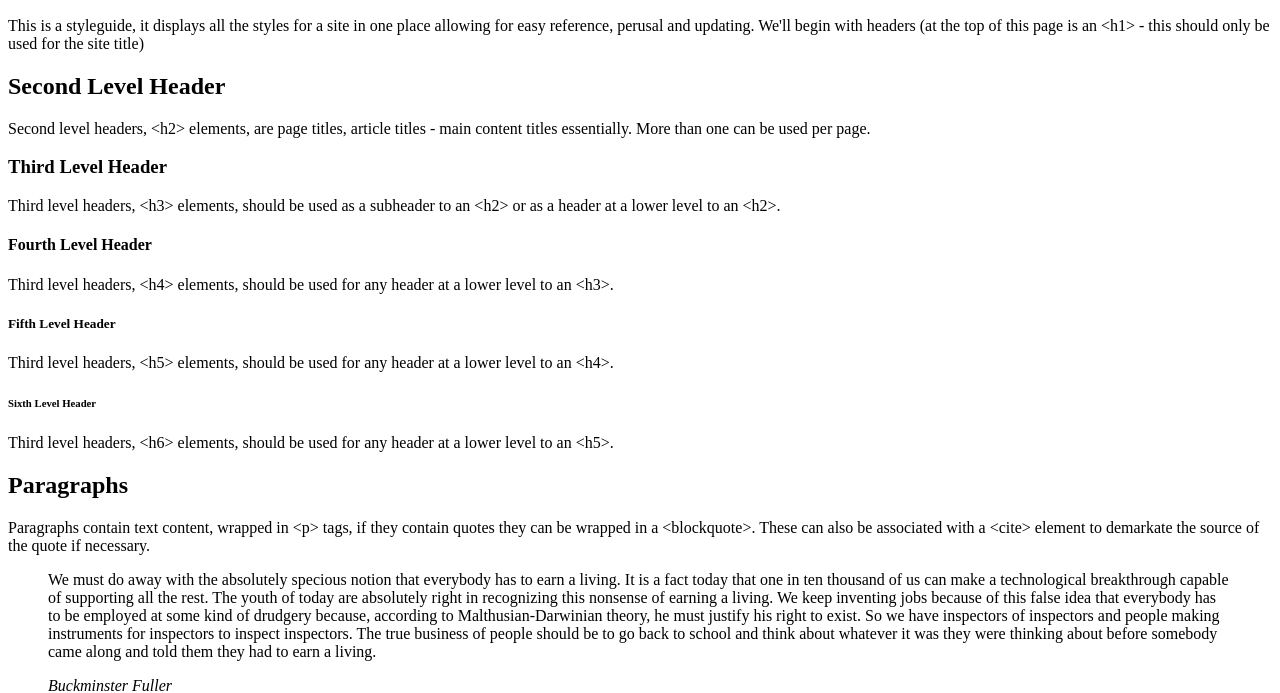
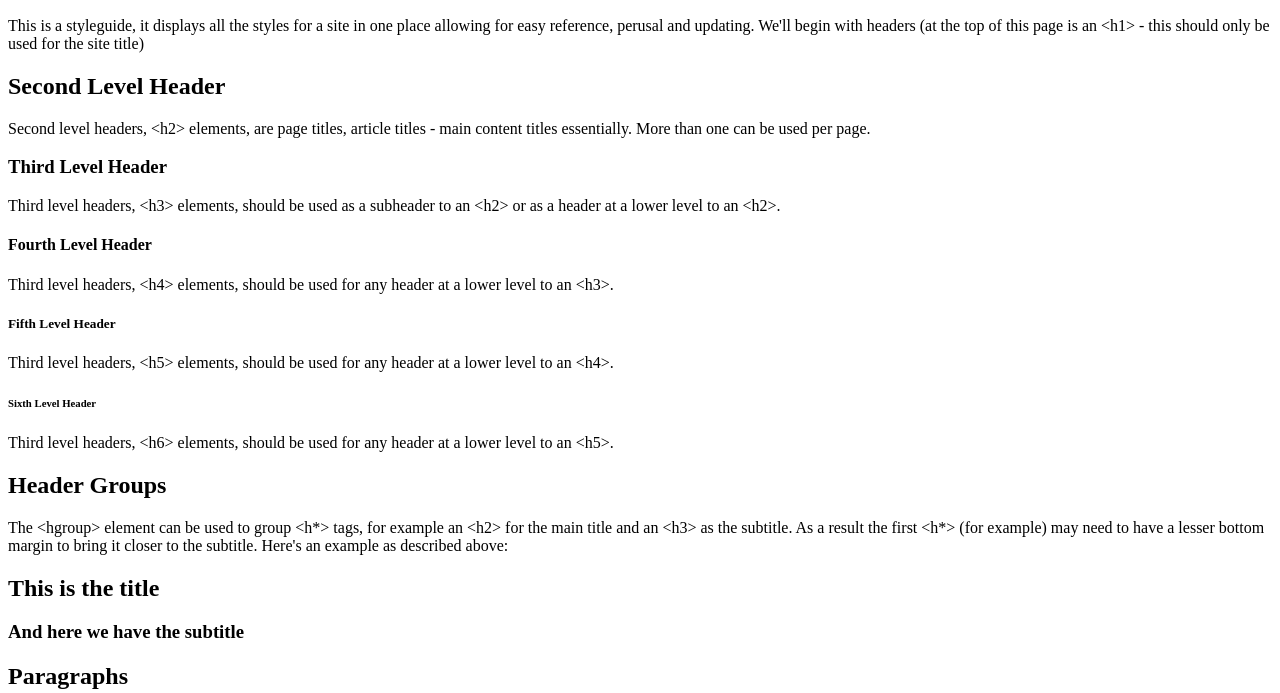
Before and after one commit to ojsmi/styleguide, a plain HTML site: page index.html in a window 1280 px wide. Shown: the part 110-803 px from the top of the page. Drawn offline with Linux system fonts and the light colour scheme.

Commit message:
add hgroup section

```diff
--- a/index.html
+++ b/index.html
@@ -21,6 +21,14 @@
 		<p>Third level headers, &lt;h5&gt; elements, should be used for any header at a lower level to an &lt;h4&gt;.</p>
 		<h6>Sixth Level Header</h6>
 		<p>Third level headers, &lt;h6&gt; elements, should be used for any header at a lower level to an &lt;h5&gt;.</p>
+	</section>
+	<section>
+		<h2>Header Groups</h2>
+		<p>The &lt;hgroup&gt; element can be used to group &lt;h*&gt; tags, for example an &lt;h2&gt; for the main title and an &lt;h3&gt; as the subtitle. As a result the first &lt;h*&gt; (for example) may need to have a lesser bottom margin to bring it closer to the subtitle. Here's an example as described above:</p>
+		<hgroup>
+			<h2>This is the title</h2>
+			<h3>And here we have the subtitle</h3>
+		</hgroup>
 	</section>
 	<section>
 		<h2>Paragraphs</h2>
```
